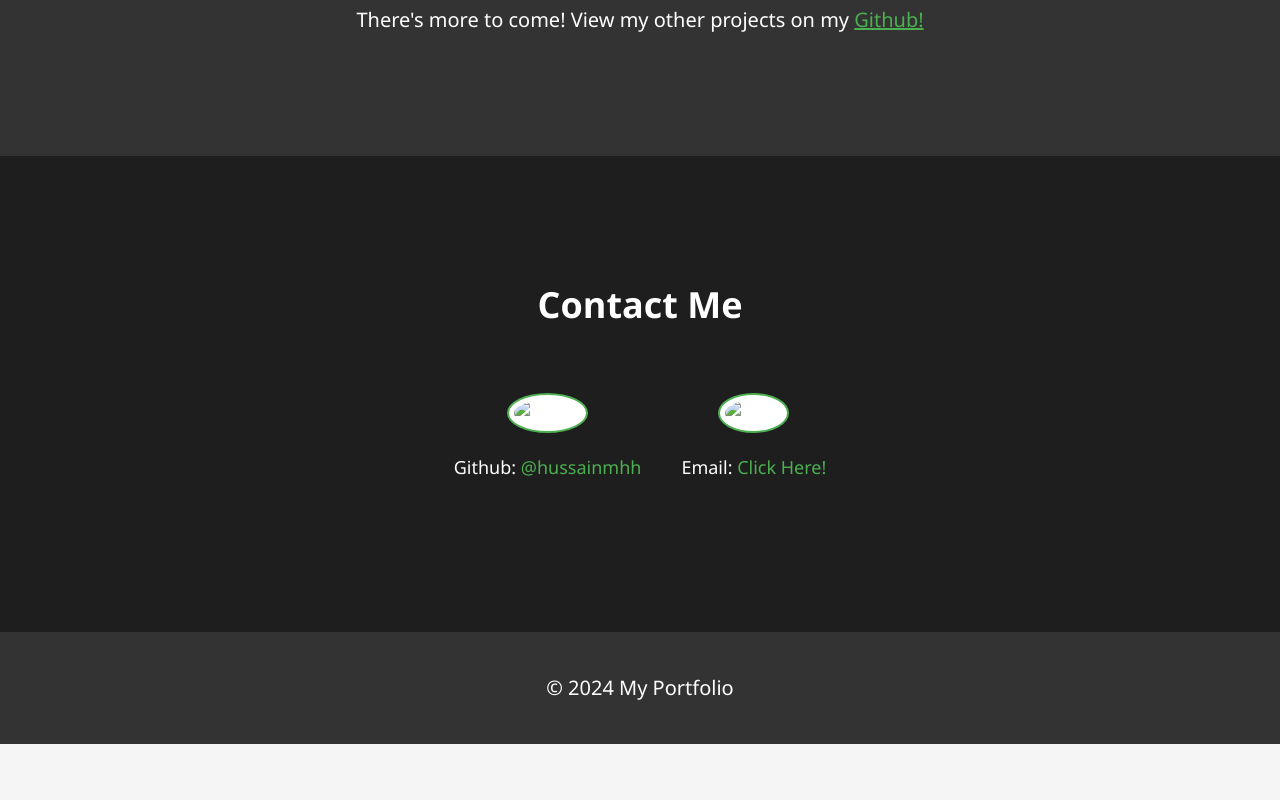
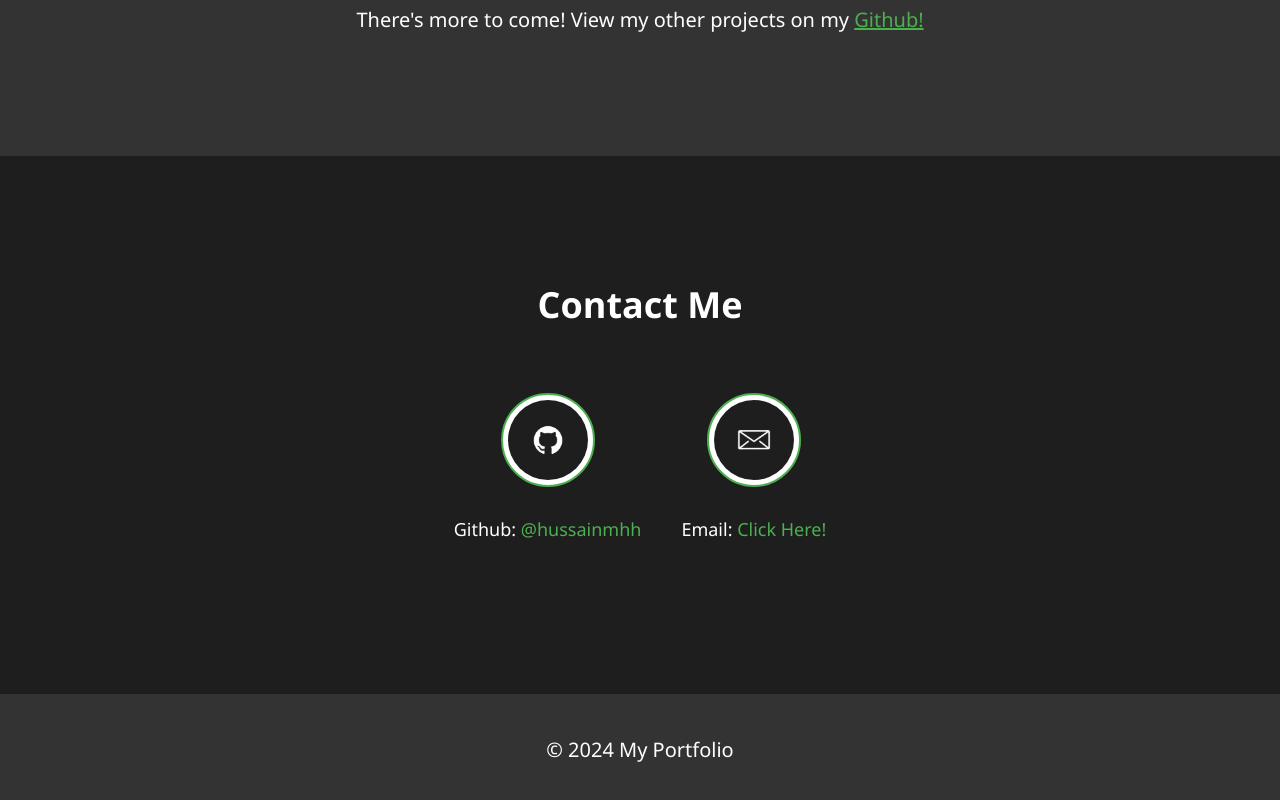
Before and after one commit to hussainmhh/portfolio, a plain HTML site: page index.html in a window 1280 px wide. Shown: the part 2487-3287 px from the top of the page. Before the commit the page ends 3231 px from the top, so only its background shows below. Drawn offline with Linux system fonts and the light colour scheme.

Commit message:
Update index.html

```diff
--- a/index.html
+++ b/index.html
@@ -115,11 +115,11 @@
             <h2>Contact Me</h2>
             <div class="contact-options">
                 <div class="contact-option">
-                    <img src="images/github-icon.png" alt="Github">
+                    <img src="github-icon.png" alt="Github">
                     <p>Github: <a href="https://github.com/hussainmhh" target="_blank">@hussainmhh</a></p>
                 </div>
                 <div class="contact-option">
-                    <img src="images/mail-icon.png" alt="Email">
+                    <img src="mail-icon.png" alt="Email">
                     <p>Email: <a href="mailto:hussainalhamdanbe@gmail.com">Click Here!</a></p>
                 </div>
             </div>
```
